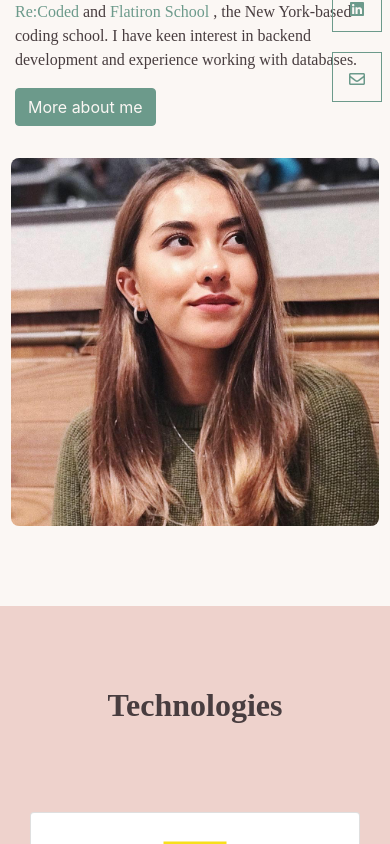
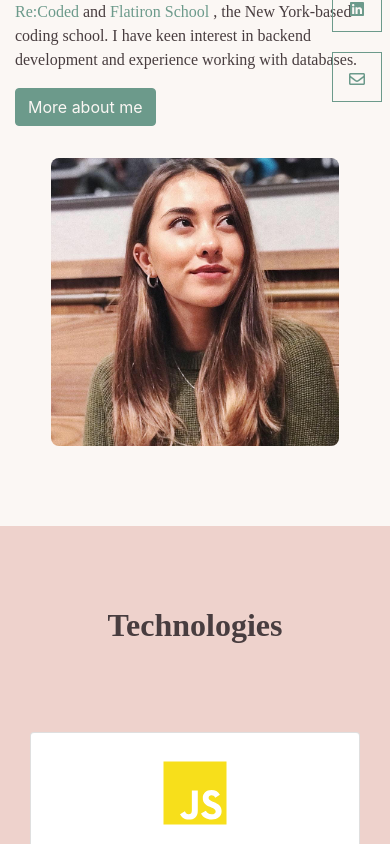
Before and after one commit to jennethydyrova/my-portfolio, a React (Create React App) app: page / in a window 390 px wide. Shown: the part 368-1212 px from the top of the page. Built offline with nearby package versions, Linux system fonts and the light colour scheme; a web font is replaced by a local one.

Commit message:
fix homepage responsiveness

```diff
--- a/src/App.js
+++ b/src/App.js
@@ -1,8 +1,7 @@
-import "./App.scss";
-
-import MainNavbar from "./components/Navbar";
 import "slick-carousel/slick/slick.css";
 import "slick-carousel/slick/slick-theme.css";
+import "./App.scss";
+import MainNavbar from "./components/Navbar";
 import "bootstrap/dist/css/bootstrap.min.css";
 import "font-awesome/css/font-awesome.min.css";
 import "react-vertical-timeline-component/style.min.css";
--- a/src/components/HomeMainInfo/index.scss
+++ b/src/components/HomeMainInfo/index.scss
@@ -123,6 +123,8 @@ img.greenyLine {
 
     img {
       margin-left: 0;
+      width: 18rem;
+      height: 18rem;
     }
   }
 }
--- a/src/components/Technologies/index.js
+++ b/src/components/Technologies/index.js
@@ -62,6 +62,7 @@ const TechnologiesHome = () => {
         settings: {
           slidesToShow: 1,
           slidesToScroll: 1,
+          arrows: false,
         },
       },
     ],
@@ -75,6 +76,7 @@ const TechnologiesHome = () => {
             <h2>Technologies</h2>
           </Col>
         </Row>
+
         <Slider {...settings} className="slider">
           {technologyData.technologies.map((tech) => {
             return (
```
